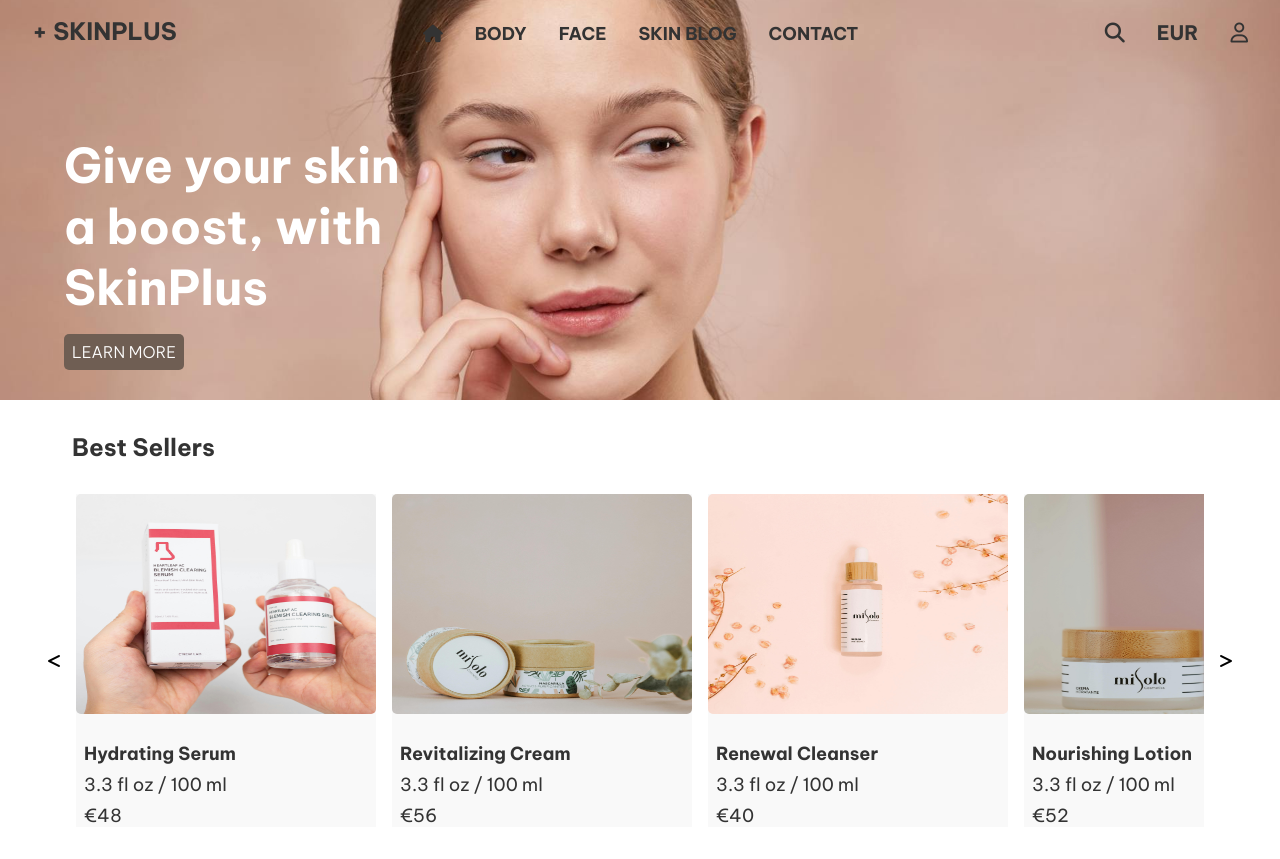
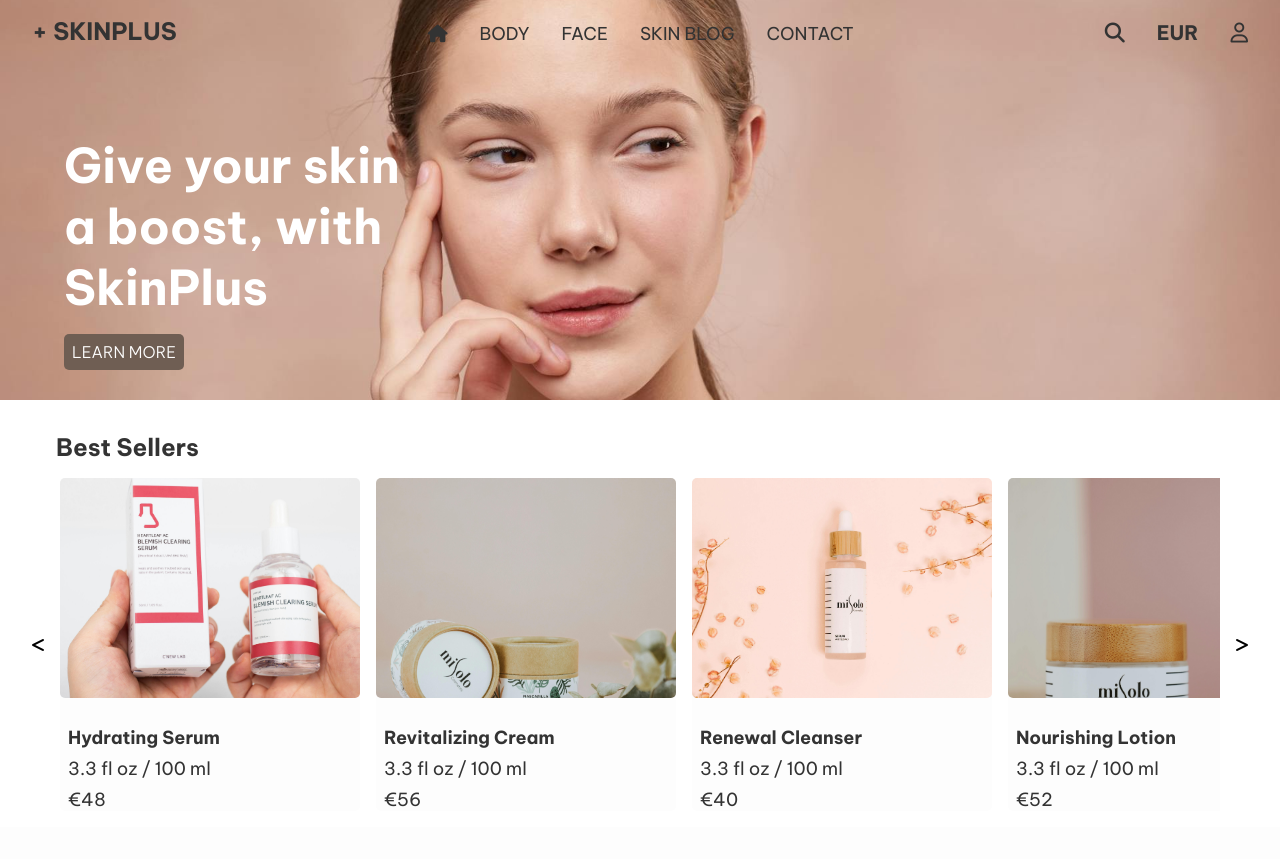
Before and after one commit to MAbuhanif/skinplus, a plain HTML site: page index.html in a window 1280 px wide. After the commit the page ends 827 px from the top, so only its background shows below. Drawn offline with Linux system fonts and the light colour scheme; a web font is replaced by a local one.

Commit message:
enhance CSS comments, and improve JavaScript functionality for mobile navigation and carousel

```diff
--- a/assets/css/style.css
+++ b/assets/css/style.css
@@ -25,6 +25,7 @@ button {
 }
 
 /* Header */
+/* Fixed header for mobile, overlays hero on desktop */
 .header{
   background-color: #fdfdfd;
   padding: 0 0.5rem;
@@ -36,6 +37,7 @@ button {
   align-items: center;
 }
 
+/* Logo and navigation links styling */
 header a {
   text-decoration: none;
   color: inherit;
@@ -52,6 +54,16 @@ header a:hover {
   text-align: center;
   display: block;
 }
+/* Mobile nav */
+nav{
+  position: absolute;
+  background-color: #fdfdfd;
+  width: 100%;
+  left: 0;
+  top: 100%;
+  padding: 1rem;
+  display: none;
+}
 .nav-list {
   gap: 1rem;
   list-style: none;
@@ -60,16 +72,7 @@ header a:hover {
 .nav-list li {
   margin-bottom: 0.6rem;
 }
-
-nav{
-  position: absolute;
-  background-color: #fdfdfd;
-  width: 100%;
-  left: 0;
-  padding: 1rem;
-  display: none;
-  top: 100%;
-}
+/* Hide header icons on mobile, show on desktop */
 .header-icons{
   display: none;
 }
@@ -82,7 +85,7 @@ nav{
 }
 
 
-/* navbar toggle styles */
+/* toggle button for mobile */
 .menu-toggle {
   position: absolute;
   right: 1rem;
@@ -90,44 +93,35 @@ nav{
   transform: translateY(-50%);
   display: block;
   }
-
-.header-nav {
-  display: none;
-  flex-direction: column;
-  position: absolute;
-  left: 0;
-  padding: 0 1rem;
-  width: 100%;
-}
-
+/* Show nav when active (JS toggles .active) */
 .header-nav.active {
-    display: flex;
+  display: flex;
   }
 /* main content */
 main{
   flex: 1 0 auto;
-  margin-top: 32.4px;
+  margin-top: 40.4px;
 }
 
 /* hero section */
+/* Hero background image and sizing */
 #hero {
   height: 300px;
   width: 100%;
   background: url("../images/hero-bg.jpg") no-repeat center left/cover;
 }
 
-/* hero content */
+/* Hero text styling */
 .hero-text {
   font-size: 125%;
-  bottom: 20px;
-  width: 60%;
+  width: 70%;
   min-height: 200px;
   padding-top: 100px;
-  padding-left: 20px;
+  padding-left: 40px;
 }
 
 .hero-text > h2 {
-    color: #ffffff;
+  color: #ffffff;
 }
 .hero-text .btn {
   margin-top: 1rem;
@@ -150,20 +144,16 @@ main{
 }
 
 .products h2 {
-  margin-bottom: 1rem;
-  padding-left: 40px;
+  padding: 1rem 0;
+  margin-left: 40px;
 }
-
-.product-card h3, .product-card p {
-  padding-left: 0.25rem;
-  padding-top: 0.5rem;
-  font-size: small;
-}
-
+/* carousel */
+/* Carousel container and track for horizontal scrolling */
 .carousel {
   position: relative;
   display: flex;
   align-items: center;
+  width: 100%;
 }
 
 .carousel-track-container {
@@ -179,23 +169,28 @@ main{
   gap: 1rem;
 }
 
+/* Product card styling */
 .product-card {
-  min-width: 100px;
-  background: #f9f9f9;
+  background: #fdfdfd;
   text-align: start;
-  flex-shrink: 0;
   list-style-type: none;
+  border-radius: 5px;
 }
 
 .product-card img {
-  width: 150px;
   height: 150px;
+  object-fit: cover;
   border-radius: 5px;
-  margin-bottom: 1rem;
+}
+
+.product-card h3, .product-card p {
+  padding-left: 0.25rem;
+  padding-top: 0.5rem;
+  font-size: small;
 }
 
 .carousel-btn {
-  padding: 0.5rem 1rem;
+  padding: 0 1rem;
 }
 
 
@@ -208,10 +203,8 @@ main{
     position: absolute;
     top: 0;
     left: 0;
-    width: 100%;
     background: transparent;
     padding: 0.5rem 2rem;
-    z-index: 2;
   }
 
   .header-logo {
@@ -220,9 +213,14 @@ main{
     padding-top: 0.5rem;
   }
   nav{
+    display: flex;
+    flex-direction: row;
+    position: static;
+    width: auto;
+    padding: 0;
     background-color: transparent;
     font-size: 110%;
-    font-weight: bold;
+    font-weight: normal;
   }
 
   .nav-list {
@@ -248,45 +246,32 @@ main{
     display: none;
   }
 
-  .header-nav {
-    display: flex;
-    flex-direction: row;
-    position: static;
-    width: auto;
-    padding: 0;
-  }
-  #hero{
-    height: 400px;
-  }
   main {
     margin-top: 0;
   }
   /* hero content */
+   #hero{
+    height: 400px;
+  }
   .hero-text {
     width: 400px;
     padding-left: 4rem;
     font-size: 200%;
-    bottom: 20px;
     min-height: 400px;
     padding-top: 135px;
   }
   /* product section */
   .products {
-    padding: 2rem;
+    padding: 1rem;
   }
-  .products h2 {
-    margin-bottom: 2rem;
-    padding-left: 40px;
-  }
+
   .product-card img{
     width: 300px;
     height: 220px;
-    border-radius: 5px;
     margin-bottom: 1rem;
   }
   .product-card h3, .product-card p {
     padding-left: 0.5rem;
-    padding-top: 0.5rem;
     font-size: large;
   }
 }
--- a/assets/js/script.js
+++ b/assets/js/script.js
@@ -1,7 +1,8 @@
-// nav toggle
+// nav toggle for mobile menu
  const toggleButton = document.querySelector('.menu-toggle');
   const nav = document.querySelector('.header-nav');
 
+  // Toggle navigation visibility on mobile
   toggleButton.addEventListener('click', () => {
     nav.classList.toggle('active');
   });
@@ -14,12 +15,13 @@ document.addEventListener('DOMContentLoaded', () => {
   const card = document.querySelector('.product-card');
 
   if (track && leftBtn && rightBtn && card) {
-    const cardWidth = card.offsetWidth + 16;
+    const cardWidth = card.offsetWidth + 16; // 16px gap between cards
 
+     // Scroll left by one card
     leftBtn.addEventListener('click', () => {
       track.parentElement.scrollBy({ left: -cardWidth, behavior: 'smooth' });
     });
-
+     // Scroll right by one card
     rightBtn.addEventListener('click', () => {
       track.parentElement.scrollBy({ left: cardWidth, behavior: 'smooth' });
     });
```
Also changed, not shown: index.html (+1 -0 lines), 1 other file.
